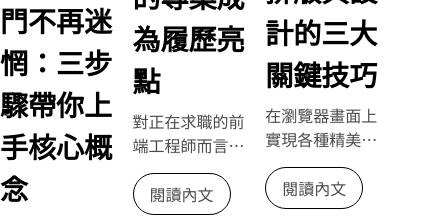
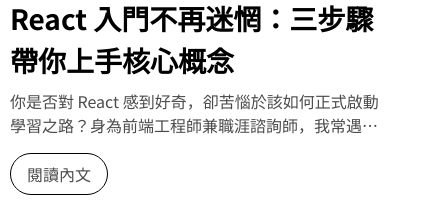
Before and after one commit to linporu/hexschool-30-days-camp, a plain HTML site: page main-pset/flex-layout-blog-card/index.html in a window 390 px wide. Shown: the part 357-578 px from the top of the page, 442 px wide, since content can reach past the window. Drawn offline with nearby package versions, Linux system fonts and the light colour scheme.

Commit message:
pset(main): Simplify blog card generation logic and enhance CSS for responsive design

```diff
--- a/main-pset/flex-layout-blog-card/blog-item.js
+++ b/main-pset/flex-layout-blog-card/blog-item.js
@@ -61,26 +61,19 @@
   },
 ];
 
-// 動態生成部落格卡片
 document.addEventListener("DOMContentLoaded", function () {
   const blogList = document.querySelector(".blog-list");
 
-  // 清空現有內容
-  blogList.innerHTML = "";
-
-  // 使用遍歷陣列方式生成所有卡片
   blogData.forEach((blog) => {
-    // 創建標籤 HTML
     const tagsHtml = blog.tags.map((tag) => `<a href="#">${tag}</a>`).join("");
 
-    // 檢查是否為熱門文章，如果是則添加「人氣文章」標籤
-    const popularTagHtml = blog.isPopular ? `<a href="#" class="popular-tag">人氣文章</a>` : '';
+    const popularTagHtml = blog.isPopular
+      ? `<a href="#" class="popular-tag">人氣文章</a>`
+      : "";
 
-    // 創建一個新的 li 元素
     const blogItem = document.createElement("li");
     blogItem.className = "blog-item";
 
-    // 設置卡片 HTML 內容
     blogItem.innerHTML = `
       <img src="${blog.image}" alt="${blog.title}" loading="lazy" />
       <p>${blog.date}</p>
@@ -93,7 +86,6 @@
       <div class="btn"><a href="">閱讀內文</a></div>
     `;
 
-    // 將卡片添加到清單中
     blogList.appendChild(blogItem);
   });
 });
--- a/main-pset/flex-layout-blog-card/style.css
+++ b/main-pset/flex-layout-blog-card/style.css
@@ -1,10 +1,6 @@
 body {
   font-family: "noto sans tc";
 }
-
-/* * {
-  outline: auto;
-} */
 
 .wrap {
   display: flex;
@@ -15,6 +11,7 @@
   max-width: 1280px;
   display: flex;
   justify-content: center;
+  margin: 0 10px;
 }
 
 .blog-list {
@@ -28,6 +25,19 @@
   font-size: 16px;
   line-height: 1.5;
   margin-bottom: 40px;
+}
+
+/* 避免人氣文章破版 */
+@media (max-width: 1106px) {
+  .blog-item {
+    width: 48%;
+  }
+}
+
+@media (max-width: 768px) {
+  .blog-item {
+    width: 100%;
+  }
 }
 
 .blog-item img {
```
